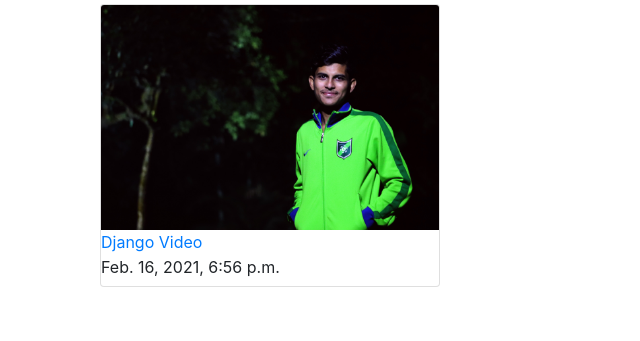
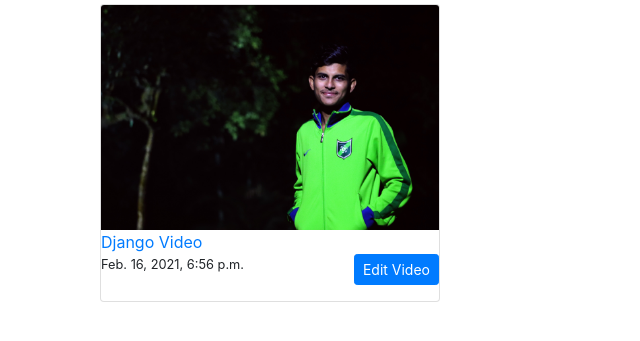
Before and after one commit to Nahid2194/Video_Stream_Django, a Django app: page /stream/my-videos/ in a window 1280 px wide. Shown: the part 171-512 px from the top of the page, without its empty margins (0-640 px from the left). Run offline with Django 3.2, Linux system fonts and the light colour scheme; a user stored in the database is signed in; data comes from the database, SQL or seed files in the repository; both versions use the stored data as it was after the commit; some libraries are stand-ins or nearby versions.

Commit message:
Update video view

```diff
--- a/Stream_App/urls.py
+++ b/Stream_App/urls.py
@@ -8,7 +8,7 @@ app_name = 'Stream_App'
 urlpatterns = [
     path('', views.home, name='home'),
     path('upload-video/', views.upload_videos, name='upload_videos'),
-    path('edit-video/', views.edit_videos, name='edit_videos'),
+    path('edit-video/<slug:slug>/', views.edit_video, name='edit_video'),
     path('details-video/<slug:slug>/',
          views.details_videos, name='details_videos'),
     path('my-videos/', views.MyVideos.as_view(), name='my_videos'),
--- a/Stream_App/views.py
+++ b/Stream_App/views.py
@@ -48,3 +48,16 @@ class Delete_Video(LoginRequiredMixin, DeleteView):
     model = Video
     template_name = "Stream_App/delete_video.html"
     success_url = reverse_lazy('Stream_App:my_videos')
+
+
+@login_required
+def edit_video(request, slug):
+    video = Video.objects.get(slug=slug)
+    form = VideoForm(instance=video)
+    if request.method == 'POST':
+        form = VideoForm(request.POST, request.FILES, instance=video)
+        if form.is_valid():
+            form.save()
+            form = VideoForm(instance=video)
+            return HttpResponseRedirect(reverse('Stream_App:my_videos'))
+    return render(request, 'Stream_App/update_video.html', context={'form': form})
--- a/templates/Stream_App/myvideos.html
+++ b/templates/Stream_App/myvideos.html
@@ -18,9 +18,14 @@
                 <figcaption class="info-wrap">
                     <a href="{% url 'Stream_App:details_videos' slug=video.slug %}"
                         class="text">{{video.video_title}}</a>
-                    <div class="action-wrap">
-                        <div class="price-wrap h5">
-                            <small><span class="price-new"> {{video.publish_date}}</span></small>
+                    <div class="action-wrap row">
+                        <div class="price-wrap h6 col-6">
+                            <small> {{video.publish_date}}</small>
+                        </div>
+                        <div class="col-6 pb-3 text-right pl-2">
+
+                            <a href="{% url 'Stream_App:edit_video' slug=video.slug %}"><button
+                                    class="btn btn-primary btn-sm">Edit Video</button></a>
                         </div>
                     </div>
                 </figcaption>
```
Also changed, not shown: templates/Stream_App/update_video.html (added, +16 -0 lines), db.sqlite3.
